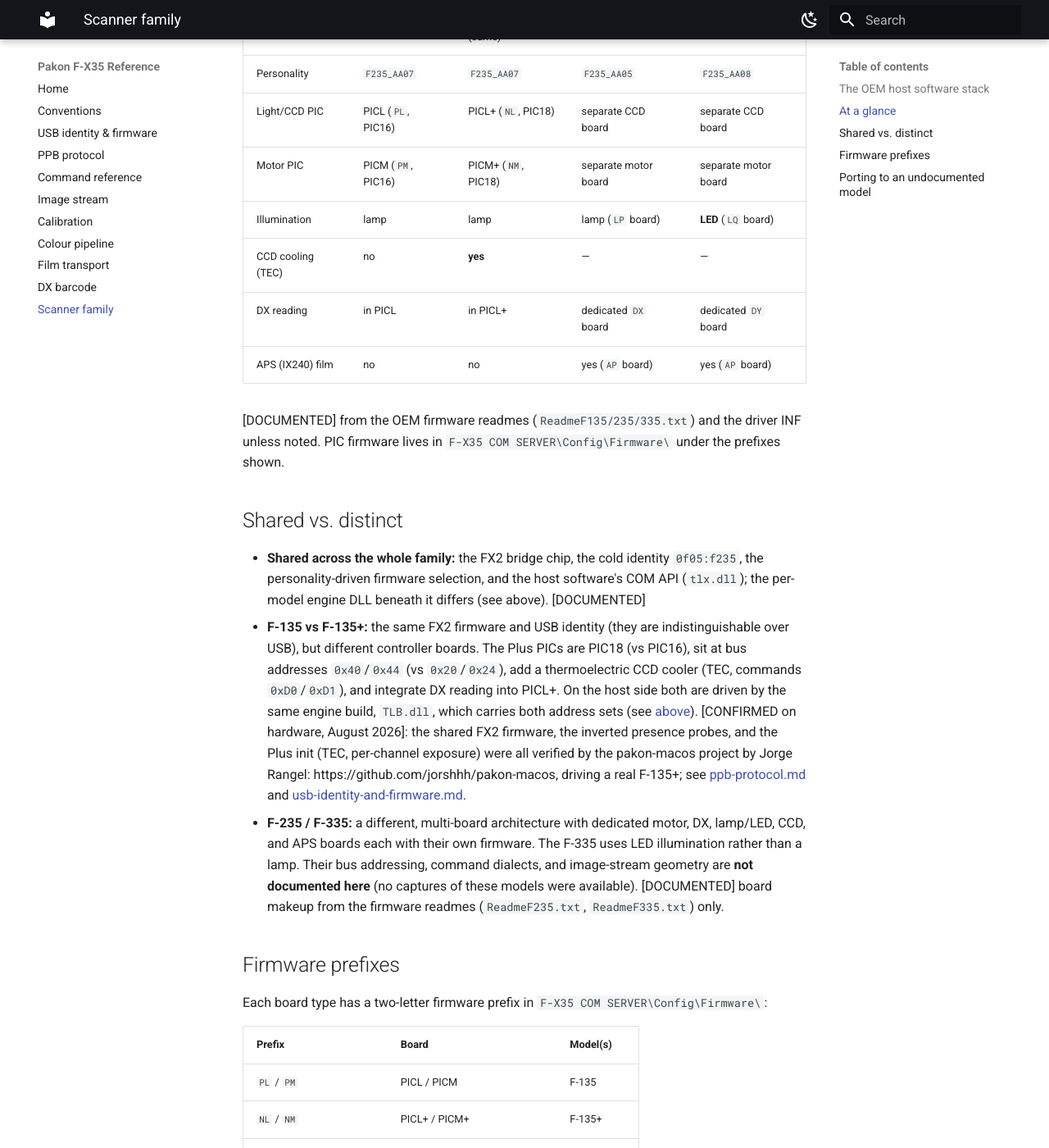
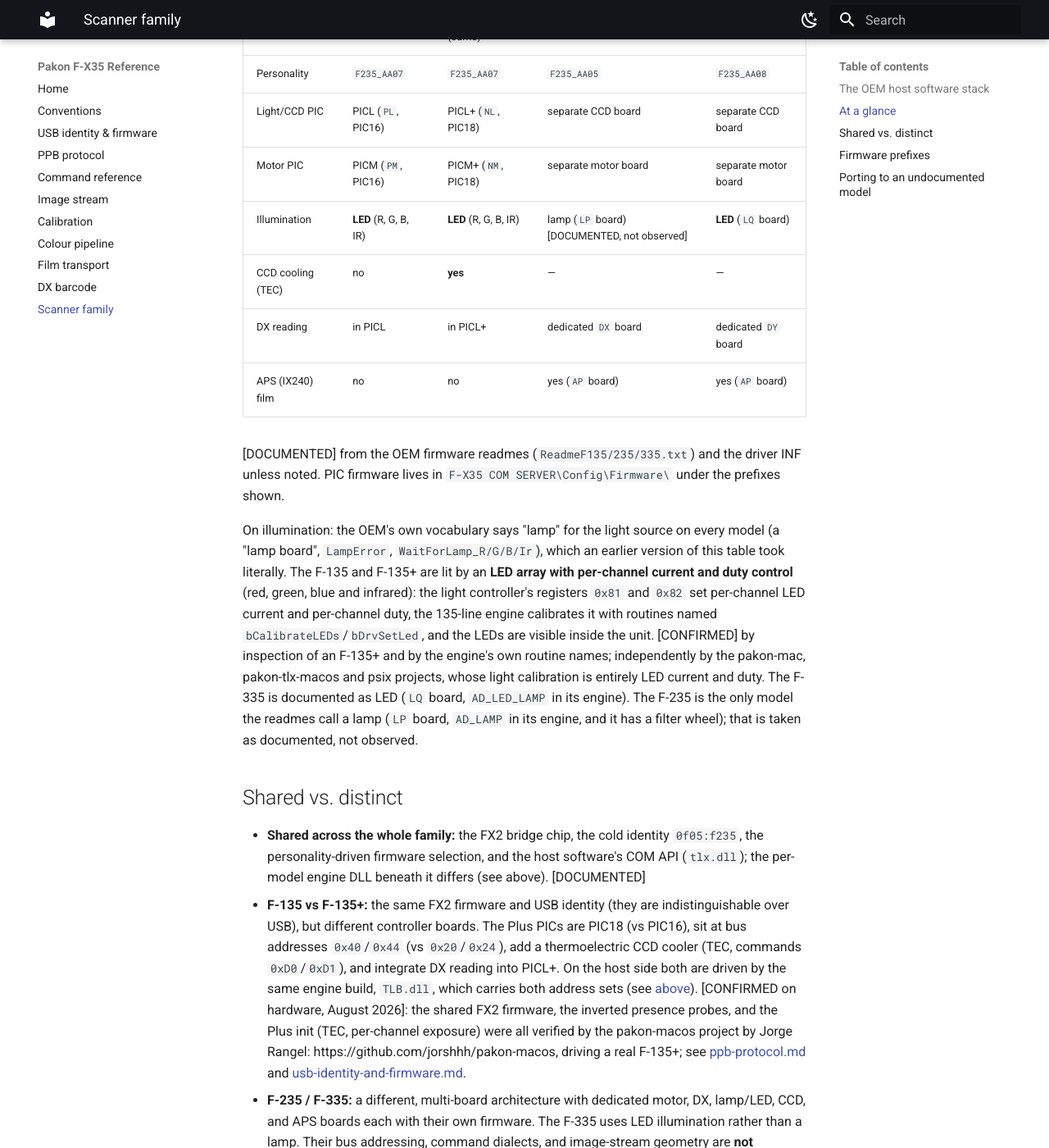
Before and after one commit to alibosworth/pakon-reference, an MkDocs documentation site: the page built from docs/scanner-family.md, in a window 1280 px wide and 1400 px high, scrolled down 3351 px. Shown: the whole window at 82% size. Built offline with MkDocs 1.6.1 and Material for MkDocs 9.7.7, drawn with Linux system fonts in a browser that asks for light colours.

Commit message:
Scanner family: the F-135 and F-135+ are lit by LEDs, not a lamp
The at-a-glance table said "lamp" for the F-135 and F-135+, taking the
OEM's own vocabulary literally: Pakon calls the light source a "lamp" on
every model (lamp board, LampError, WaitForLamp_R/G/B/Ir). The 135 line is
an LED array with per-channel current and duty control (R, G, B, IR):
light-controller registers 0x81/0x82 set per-channel LED current and duty,
the 135-line engine calibrates it with routines named bCalibrateLEDs and
bDrvSetLed, and the LEDs are visible inside the unit. Confirmed by
inspection of an F-135+ and by the engine's routine names; independently
by pakon-mac, pakon-tlx-macos and psix, whose light calibration is entirely
LED current and duty. The F-335 stays LED (LQ board); the F-235 stays lamp
(LP board, filter wheel) as documented, not observed. Adds a short note on
the vocabulary trap so it is not reintroduced.

```diff
--- a/docs/scanner-family.md
+++ b/docs/scanner-family.md
@@ -139,7 +139,7 @@ ceiling tables it carries, one per controller address set; pakon-tlx-macos,
 | Personality | `F235_AA07` | `F235_AA07` | `F235_AA05` | `F235_AA08` |
 | Light/CCD PIC | PICL (`PL`, PIC16) | PICL+ (`NL`, PIC18) | separate CCD board | separate CCD board |
 | Motor PIC | PICM (`PM`, PIC16) | PICM+ (`NM`, PIC18) | separate motor board | separate motor board |
-| Illumination | lamp | lamp | lamp (`LP` board) | **LED** (`LQ` board) |
+| Illumination | **LED** (R, G, B, IR) | **LED** (R, G, B, IR) | lamp (`LP` board) [DOCUMENTED, not observed] | **LED** (`LQ` board) |
 | CCD cooling (TEC) | no | **yes** | — | — |
 | DX reading | in PICL | in PICL+ | dedicated `DX` board | dedicated `DY` board |
 | APS (IX240) film | no | no | yes (`AP` board) | yes (`AP` board) |
@@ -147,6 +147,21 @@ ceiling tables it carries, one per controller address set; pakon-tlx-macos,
 [DOCUMENTED] from the OEM firmware readmes (`ReadmeF135/235/335.txt`)
 and the driver INF unless noted. PIC firmware lives in
 `F-X35 COM SERVER\Config\Firmware\` under the prefixes shown.
+
+On illumination: the OEM's own vocabulary says "lamp" for the light source
+on every model (a "lamp board", `LampError`, `WaitForLamp_R/G/B/Ir`), which
+an earlier version of this table took literally. The F-135 and F-135+ are
+lit by an **LED array with per-channel current and duty control** (red,
+green, blue and infrared): the light controller's registers `0x81` and
+`0x82` set per-channel LED current and per-channel duty, the 135-line engine
+calibrates it with routines named `bCalibrateLEDs`/`bDrvSetLed`, and the
+LEDs are visible inside the unit. [CONFIRMED] by inspection of an F-135+ and
+by the engine's own routine names; independently by the pakon-mac,
+pakon-tlx-macos and psix projects, whose light calibration is entirely LED
+current and duty. The F-335 is documented as LED (`LQ` board,
+`AD_LED_LAMP` in its engine). The F-235 is the only model the readmes call
+a lamp (`LP` board, `AD_LAMP` in its engine, and it has a filter wheel);
+that is taken as documented, not observed.
 
 ## Shared vs. distinct
 
```
